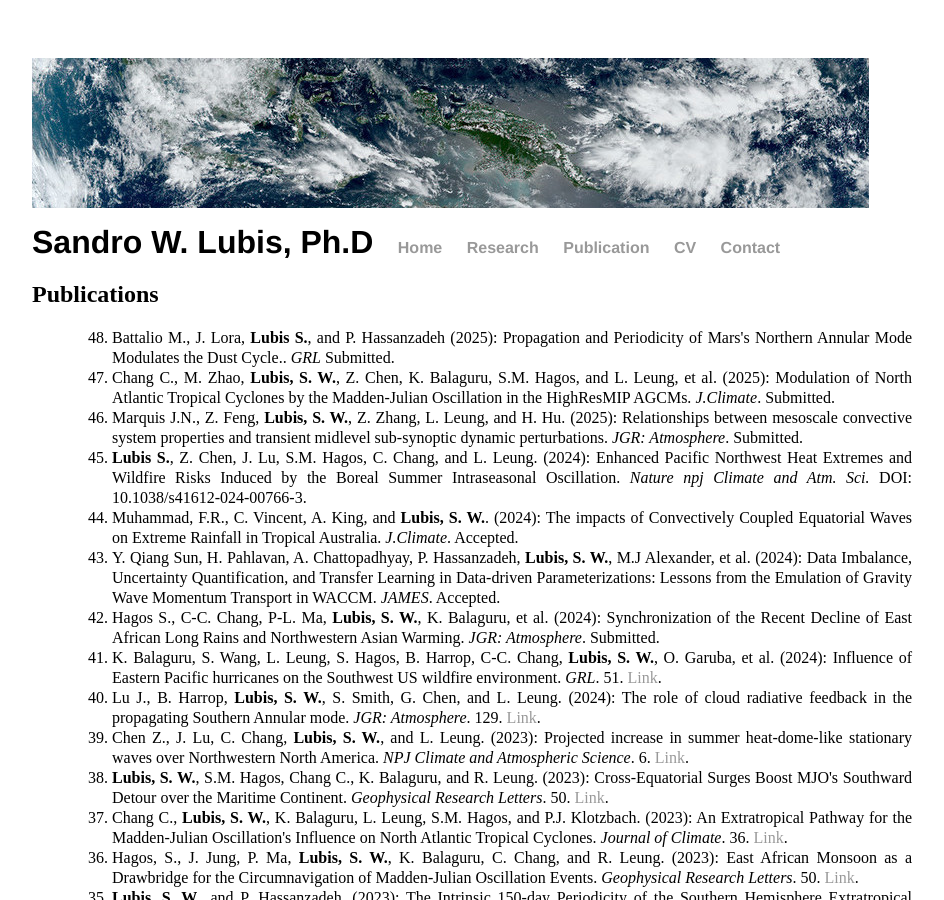
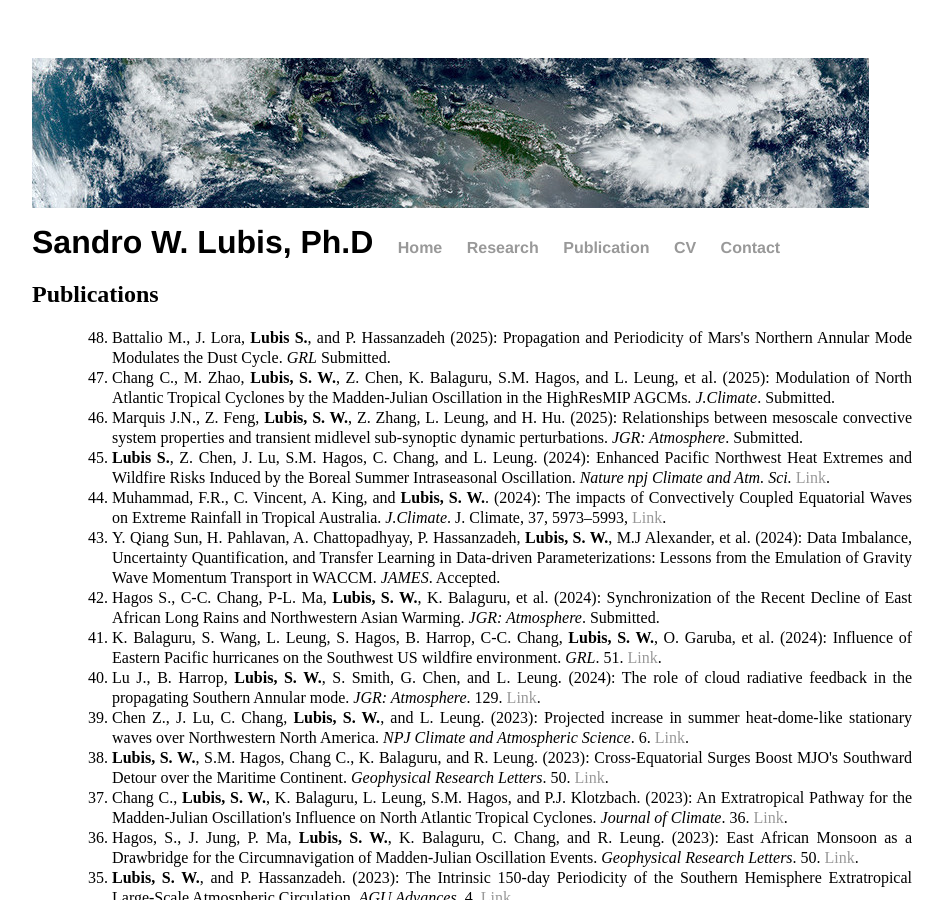
Before and after one commit to sandrolubis/sandrolubis.github.io, a Jekyll site: the page built from publication/index.html, in a window 1280 px wide and 900 px high. Shown: the whole window, without its empty margins (276-1220 px from the left). Built offline with Jekyll 4.4.1, drawn with Linux system fonts in a browser that asks for light colours.

Commit message:
Update index.html

```diff
--- a/publication/index.html
+++ b/publication/index.html
@@ -7,11 +7,11 @@
 	<h2>Publications</h2>
 	<ol style="line-height:1.25; text-align:justify;">
 	<ol reversed>
-		<li> Battalio M., J. Lora,  <b>Lubis S.</b>, and P. Hassanzadeh (2025): Propagation and Periodicity of Mars's Northern Annular Mode Modulates the Dust Cycle.. <i>GRL</i> Submitted.</li>
+		<li> Battalio M., J. Lora,  <b>Lubis S.</b>, and P. Hassanzadeh (2025): Propagation and Periodicity of Mars's Northern Annular Mode Modulates the Dust Cycle. <i>GRL</i> Submitted.</li>
 		<li> Chang C., M. Zhao, <b>Lubis, S. W.</b>, Z. Chen, K. Balaguru, S.M. Hagos, and L. Leung, et al. (2025): Modulation of North Atlantic Tropical Cyclones by the Madden-Julian Oscillation in the HighResMIP AGCMs. <i>J.Climate</i>. Submitted.</li>
 		<li> Marquis J.N., Z. Feng, <b>Lubis, S. W.</b>, Z. Zhang, L. Leung, and H. Hu. (2025): Relationships between mesoscale convective system properties and transient midlevel sub-synoptic dynamic perturbations. <i>JGR: Atmosphere</i>. Submitted.</li>
-		<li> <b>Lubis S.</b>, Z. Chen, J. Lu, S.M. Hagos, C. Chang, and L. Leung. (2024): Enhanced Pacific Northwest Heat Extremes and Wildfire Risks Induced by the Boreal Summer Intraseasonal Oscillation. <i>Nature npj Climate and Atm. Sci.</i> DOI: 10.1038/s41612-024-00766-3.</li>
-		<li> Muhammad, F.R., C. Vincent, A. King, and <b>Lubis, S. W.</b>. (2024): The impacts of Convectively Coupled Equatorial Waves on Extreme Rainfall in Tropical Australia. <i>J.Climate</i>. Accepted.</li>
+		<li> <b>Lubis S.</b>, Z. Chen, J. Lu, S.M. Hagos, C. Chang, and L. Leung. (2024): Enhanced Pacific Northwest Heat Extremes and Wildfire Risks Induced by the Boreal Summer Intraseasonal Oscillation. <i>Nature npj Climate and Atm. Sci.</i> <a href="10.1038/s41612-024-00766-3">Link</a>.</li>
+                <li> Muhammad, F.R., C. Vincent, A. King, and <b>Lubis, S. W.</b>. (2024): The impacts of Convectively Coupled Equatorial Waves on Extreme Rainfall in Tropical Australia. <i>J.Climate</i>. J. Climate, 37, 5973–5993, <a href="https://doi.org/10.1175/JCLI-D-24-0042.1">Link</a>.</li>
 		<li> Y. Qiang Sun, H. Pahlavan, A. Chattopadhyay, P. Hassanzadeh, <b>Lubis, S. W.</b>, M.J Alexander, et al. (2024): Data Imbalance, Uncertainty Quantification, and Transfer Learning in Data-driven Parameterizations: Lessons from the Emulation of Gravity Wave Momentum Transport in WACCM. <i>JAMES</i>. Accepted.</li>
 		<li> Hagos S., C-C. Chang, P-L. Ma, <b>Lubis, S. W.</b>, K. Balaguru, et al. (2024): Synchronization of the Recent Decline of East African Long Rains and Northwestern Asian Warming. <i>JGR: Atmosphere</i>. Submitted.</li>
 		<li> K. Balaguru, S. Wang, L. Leung, S. Hagos, B. Harrop, C-C. Chang, <b>Lubis, S. W.</b>, O. Garuba, et al. (2024): Influence of Eastern Pacific hurricanes on the Southwest US wildfire environment. <i>GRL</i>. 51. <a href="https://doi.org/10.1029/2023GL106774">Link</a>.</li>
```
